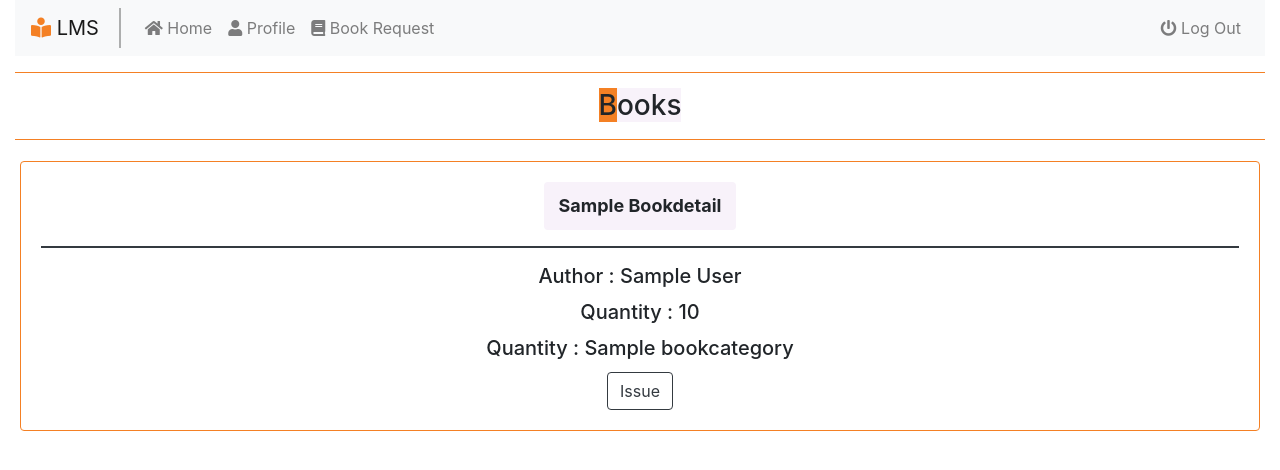
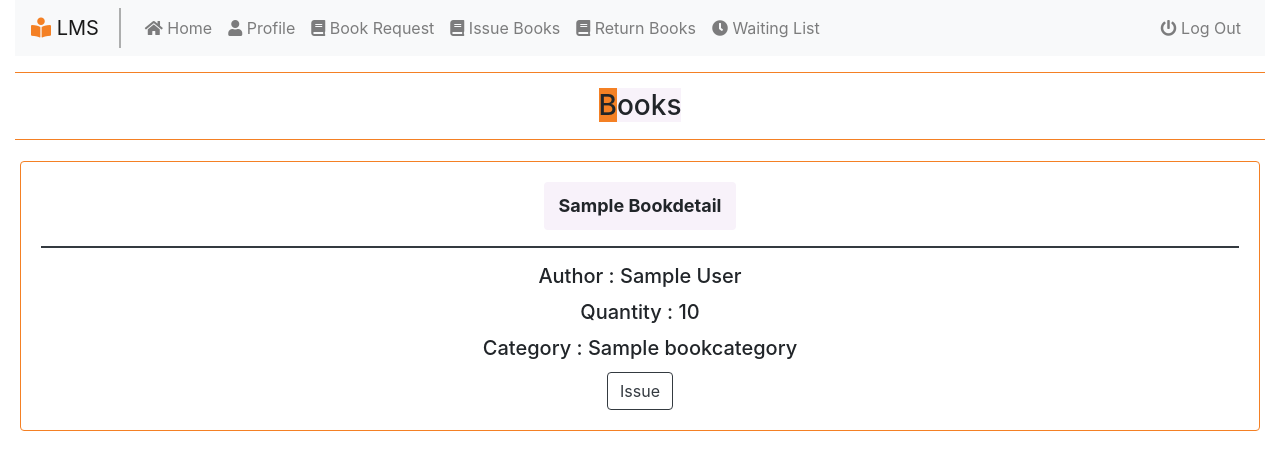
Before and after one commit to lalit-vasoya/lms, a Django app: page /searchbook in a window 1280 px wide. Shown: the top 470 px of the page. Run offline with Django 3.2, Linux system fonts and the light colour scheme; a user stored in the database is signed in; tables that the repository leaves empty hold one stand-in row (values such as "Sample post"); some libraries are stand-ins or nearby versions.

Commit message:
Add waiting model on book issue

```diff
--- a/LMS/LMS/settings.py
+++ b/LMS/LMS/settings.py
@@ -109,7 +109,7 @@ AUTH_PASSWORD_VALIDATORS = [
 
 LANGUAGE_CODE = 'en-us'
 
-TIME_ZONE = 'UTC'
+TIME_ZONE = 'Asia/Kolkata'
 
 USE_I18N = True
 
@@ -137,3 +137,4 @@ MESSAGE_TAGS = {
 }
 
 LOGIN_URL='account:login'
+LOGIN_REDIRECT_URL="account:login"
--- a/LMS/account/admin.py
+++ b/LMS/account/admin.py
@@ -2,4 +2,3 @@ from django.contrib import admin
 from account import models
 
 admin.site.register(models.User)
-admin.site.register(models.Profile)
--- a/LMS/bookinventery/urls.py
+++ b/LMS/bookinventery/urls.py
@@ -8,8 +8,11 @@ urlpatterns = [
     path('requestbook',views.Requestbook.as_view(),name='requestbook'),
     path('issuebook',views.Issuebook.as_view(),name='issuebook'),
     path('returnbook',views.Returnbook.as_view(),name='returnbook'),
+    path('waitinglist',views.Waitinglist.as_view(),name='waitinglist'),
+    path('waitingqueue',views.Waitingqueue.as_view(),name='waitingqueue'),
 
     #librarian profile url
     path('pendingrequest',views.Pendingrequest.as_view(),name='pendingrequest'),
     path('changestatus',views.Changestatus.as_view(),name='changestatus'),
+    path('<int:id>/deleterequest',views.Deleterequest.as_view(),name='deleterequest'),
 ]
--- a/LMS/bookinventery/views.py
+++ b/LMS/bookinventery/views.py
@@ -1,10 +1,10 @@
-from django.shortcuts               import render,get_object_or_404
+from django.shortcuts               import render,get_object_or_404,redirect
 from django.views                   import View
 from django.views.generic           import ListView
 from bookinventery                  import models
 from django.http                    import JsonResponse
 from django.utils                   import timezone
-from django.db.models               import Count
+from django.db.models               import Count,Q,F
 
 class SearchBook(View):
     ''' Render The SearchBook Html '''
@@ -15,20 +15,34 @@ class SearchBook(View):
 class Requestbook(View):
     ''' Issue Book By User'''
     def get(self,request,*args, **kwargs):
-        total_issue_book = models.Transaction.objects.filter(issue_by=request.user,status=1).aggregate(count=Count('issue_by'))['count']
+        total_issue_book = models.Transaction.objects.filter(issue_by=request.user,status=0).aggregate(count=Count('issue_by'))['count']
         if total_issue_book<3:
             id = request.GET.get('id',None)
             if id:
                 book = get_object_or_404(models.BookDetail,id=id)
+
                 if book.quantity>0:
                     models.Transaction.objects.create(book=book,issue_by=request.user)
-                    return JsonResponse(status=200,data={'success':True,'msg':"This Book issue by You"})
+                    book.quantity-=1
+                    book.save()
+                    return JsonResponse(status=200,data={'success':True,'msg':"Request Sent For This Book,Book bring from library"})
                 else:
-                    return JsonResponse(status=203,data={'success':"This Book are not avaliable"})
+                    if models.Waiting.objects.filter(book=book).exists():
+                        print('----------------------------------if')
+                        if models.Waiting.objects.filter(~Q(user=request.user)).exists():
+                            wait = models.Waiting.objects.get(book=book)
+                            wait.user.add(request.user,through_defaults={'request_time':timezone.now()})
+                        else:
+                            return JsonResponse(status=203,data={'success':"You are already in waiting list..!"})
+                    else:
+                        print('----------------------------------else')
+                        wait = models.Waiting.objects.create(book=book)
+                        wait.user.add(request.user,through_defaults={'request_time':timezone.now()})
+                    return JsonResponse(status=203,data={'success':"This Book Not Available Yet,So You are add in Waiting List For This book..!"})
             else:
-                return JsonResponse(status=203,data={'success':"This book not found in Library"})
+                return JsonResponse(status=203,data={'success':"This book not found in Library..!"})
         else:
-            return JsonResponse(status=203,data={'success':"You have "+str(total_issue_book)+" book so you must return at least one"})
+            return JsonResponse(status=203,data={'success':"You already  "+str(total_issue_book)+" book request so you must return at least one"})
 
 class Issuebook(ListView):
     ''' Show Issue Book '''
@@ -37,7 +51,11 @@ class Issuebook(ListView):
     extra_context = {'title':'Issue Book'}
 
     def get_queryset(self):
-        return self.model.objects.filter(issue_by=self.request.user,status__in=[0,1])
+        if self.request.user.is_staff:
+            return self.model.objects.filter(status__in=[0,1])
+        else:
+            return self.model.objects.filter(issue_by=self.request.user,status__in=[0,1])
+
 
 class Returnbook(ListView):
     ''' Show Return Book '''
@@ -46,14 +64,17 @@ class Returnbook(ListView):
     extra_context = {'title':'Return Book'}
 
     def get_queryset(self):
-        return self.model.objects.filter(issue_by=self.request.user,status=2)
+        if self.request.user.is_staff:
+            return self.model.objects.filter(status=2)
+        else:
+            return self.model.objects.filter(issue_by=self.request.user,status=2)
 
 # Librarian
 
 class Pendingrequest(View):
     ''' Pending Request For The Issue Book'''
     def get(self,request,*args, **kwargs):
-        transaction = models.Transaction.objects.all()
+        transaction = models.Transaction.objects.order_by('status','request_date')
         return render(request,'bookinventery/request.html',{'object_list':transaction})
 
 class Changestatus(View):
@@ -68,16 +89,54 @@ class Changestatus(View):
         if result:
             if transaction.status == 0 and status == '1':
                 result        = models.Transaction.objects.filter(id=id).update(status=status,issue_date=timezone.now(),return_date=None)
-                book.quantity-=1
-                book.save()
+
             elif transaction.status == 1 and status == '2':
                 result        = models.Transaction.objects.filter(id=id).update(status=status,return_date=timezone.now())
+                # Assaign First Student who in waitin list
+                try:
+                    if book.waiting.waitingtime_set.count() > 0:
+                        user = book.waiting.waitingtime_set.order_by('request_time')[0].user
+                        book.waiting.user.remove(user) # remove this student from waiting list
+                        models.Transaction.objects.create(book=book,issue_by=user)
+                except:
+                        pass
                 book.quantity+=1
                 book.save()
-            elif transaction.status == 2 and status == '0':
-                result     = models.Transaction.objects.filter(id=id).update(status=status,issue_date=None,return_date=None)
+
             else:
                 return JsonResponse(status=203,data={'success':False,'msg':'This is invalid operation..!','status':transaction.status})
-            return JsonResponse(status=200,data={'success':result,'msg':'Status Change Successfully..!'})
+
+            return JsonResponse(status=200,data={'success':result,'msg':'Status Change Successfully..!','status':transaction.status})
         else:
             return JsonResponse(status=203,data={'success':False,'msg':'Data not found..!'})
+
+class Deleterequest(View):
+    ''' Delete pending request '''
+    def get(self,request,*args, **kwargs):
+        # tran = models.Transaction.objects.get(id=kwargs['id'])
+        # book = models.BookDetail.objects.filter(id=tran.book.id).update(quantity=F('quantity')-1)
+        return redirect('bookinventery:pendingrequest')
+
+class Waitinglist(View):
+    ''' See The Book Waiting List '''
+    def get(self,request,*args, **kwargs):
+        if request.user.is_staff:
+            waiting = (models.Waiting.objects.annotate(usercount=Count('user')).filter(usercount__gt=0))
+        else:
+            waiting = models.Waiting.objects.filter(user=request.user)
+        return render(request,'bookinventery/waitinglist.html',{'waiting':waiting})
+
+class Waitingqueue(View):
+    ''' Geting Queue Of Waiting List '''
+    def get(self,request,*args, **kwargs):
+        id      = request.GET.get('id',None)
+        book    = get_object_or_404(models.BookDetail,id=id)
+        waiting = book.waiting.waitingtime_set.order_by('request_time')
+        print(waiting)
+        student = []
+        re_time = []
+        for i in waiting:
+            student.append(i.user.first_name.capitalize())
+            re_time.append(i.request_time.strftime("%b %d %Y %H:%M:%S"))
+
+        return JsonResponse(status=200,data={'success':True,'msg':'Data not found..!','student':student,'re_time':re_time})
--- a/LMS/templates/account/base.html
+++ b/LMS/templates/account/base.html
@@ -60,7 +60,7 @@
                 <a class="nav-link {% if request.resolver_match.url_name == 'pendingrequest' %}active{% endif %}"
                   href="{% url 'bookinventery:pendingrequest' %}"><i class="fas fa-book" aria-hidden="true"></i> Book Request</a>
               </li>
-              {% else %}
+              {% endif %}
               <li class="nav-item">
                 <a class="nav-link {% if request.resolver_match.url_name == 'issuebook' %}active{% endif %}"
                   href="{% url 'bookinventery:issuebook' %}"><i class="fas fa-book" aria-hidden="true"></i> Issue Books</a>
@@ -71,8 +71,11 @@
                   href="{% url 'bookinventery:returnbook' %}"><i class="fas fa-book" aria-hidden="true"></i> Return
                   Books</a>
               </li>
-              {% endif %}
-
+              <li class="nav-item">
+                <a class="nav-link {% if request.resolver_match.url_name == 'waitinglist' %} active {% endif %}"
+                  href="{% url 'bookinventery:waitinglist' %}"><i class="fas fa-clock" aria-hidden="true"></i> Waiting
+                  List</a>
+              </li>
               {% if not user.is_authenticated %}
               <li class="nav-item">
                 <a class="nav-link {% if request.resolver_match.url_name == 'registration' %}active{% endif %}"
--- a/LMS/templates/account/profile.html
+++ b/LMS/templates/account/profile.html
@@ -26,10 +26,6 @@
             <tr>
                 <td>Contact</td>
                 <td style="font-weight:bold;">{{ object.contact}}</td>
-            </tr>
-            <tr>
-                <td>Detail</td>
-                <td>{{ object.profile.detail }}</td>
             </tr>
         </table>
     </center>
--- a/LMS/templates/bookinventery/searchbook.html
+++ b/LMS/templates/bookinventery/searchbook.html
@@ -18,7 +18,7 @@
                         <hr style="border-top-color:#343a40;border-top-width:2;">
                         <h5 class="card-title">Author : {{ i.author|title }}</h5>
                         <h5 class="card-title">Quantity : <span id="quantity_{{ i.pk }}">{{ i.quantity }}</span></h5>
-                        <h5 class="card-title">Quantity : {{ i.category }}</h5>
+                        <h5 class="card-title">Category : {{ i.category }}</h5>
                         <button class="btn btn-outline-dark issue" type="button" id="id_{{ i.pk }}">Issue</button>
                     </div>
                 </div>
@@ -57,7 +57,7 @@
                 success: function (data) {
                     if (data.success == true) {
                         alert(data.msg)
-                       // $('#quantity_' + id).text($('#quantity_' + id).text() - 1)
+                        $('#quantity_' + id).text($('#quantity_' + id).text() - 1)
                     } else {
                         alert(data.success)
                     }
```
Also changed, not shown: other parts of LMS/templates/bookinventery/searchbook.html (+0 -63 lines), LMS/account/models.py (+1 -11 lines), LMS/account/views.py (+4 -4 lines), LMS/bookinventery/models.py (+18 -3 lines), LMS/templates/bookinventery/request.html (+6 -2 lines), LMS/templates/bookinventery/waitinglist.html (added, +110 -0 lines), LMS/account/migrations/0001_initial.py, LMS/account/migrations/0002_auto_20200326_0540.py (added), LMS/bookinventery/migrations/0001_initial.py, LMS/bookinventery/migrations/0002_auto_20200325_0815.py (deleted), LMS/bookinventery/migrations/0002_auto_20200326_0541.py (added), LMS/bookinventery/migrations/0003_auto_20200325_0816.py (deleted), LMS/bookinventery/migrations/0003_auto_20200326_0605.py (added), LMS/bookinventery/migrations/0004_auto_20200326_1035.py (added).
